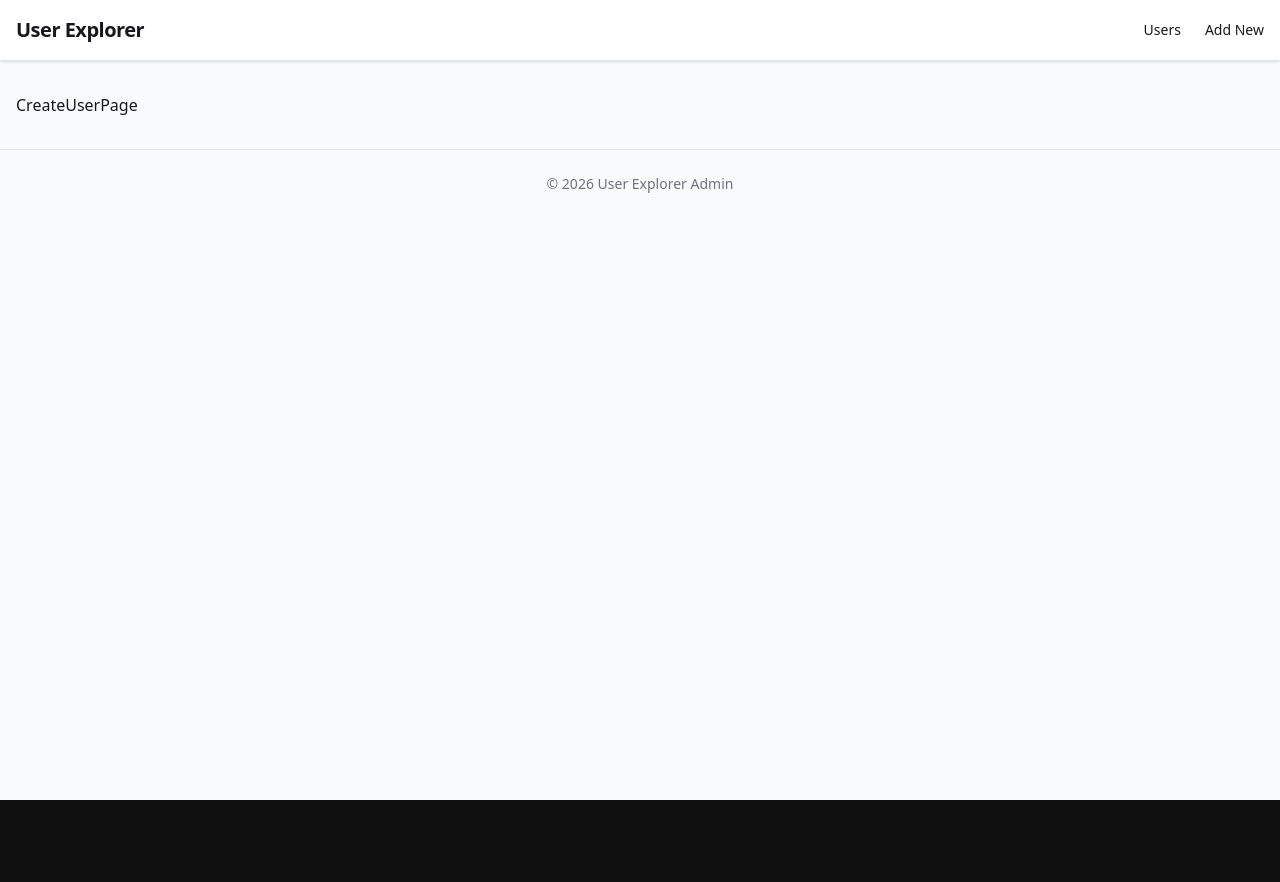
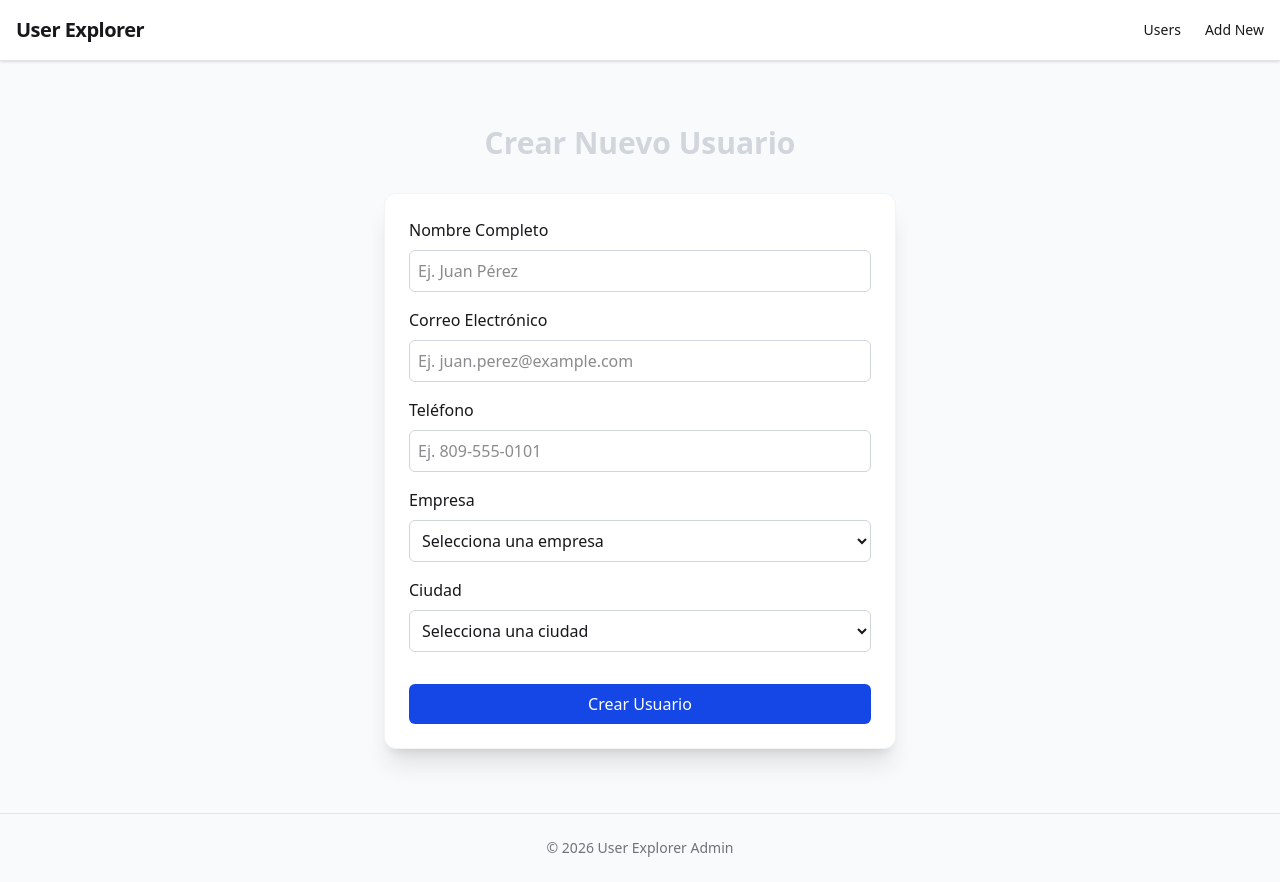
Before and after one commit to jeancs21/jcsr-fe-user-explorer, a React (Vite) app: page /create-user in a window 1280 px wide. Before the commit the page ends 800 px from the top, so only its background shows below. Built offline with nearby package versions, Linux system fonts and the light colour scheme.

Commit message:
Created UserForm component & schemas

```diff
--- /dev/null
+++ b/src/features/user/components/UserForm.tsx
@@ -0,0 +1,71 @@
+import { useForm } from 'react-hook-form';
+import { yupResolver } from '@hookform/resolvers/yup';
+import TextField from '../../../components/ui/inputs/TextField';
+import Select from '../../../components/ui/inputs/Select';
+import Button from '../../../components/ui/Button';
+import { userFormSchema, type UserFormData } from '../schemas/userFormSchema';
+import { COMPANY_OPTIONS } from '../services/mockCompanies';
+import { CITY_OPTIONS } from '../services/mockCities';
+
+interface UserFormProps {
+  initialData?: UserFormData;
+  onSubmit: (data: UserFormData) => void;
+  submitLabel?: string;
+}
+
+const UserForm = ({ initialData, onSubmit, submitLabel = 'Guardar' }: UserFormProps) => {
+  const {
+    register,
+    handleSubmit,
+    formState: { errors },
+  } = useForm<UserFormData>({
+    resolver: yupResolver(userFormSchema),
+    defaultValues: initialData,
+  });
+
+  return (
+    <form onSubmit={handleSubmit(onSubmit)} className="flex flex-col gap-4 max-w-lg mx-auto p-6 bg-white dark:bg-zinc-900 shadow-xl rounded-xl border border-zinc-100 dark:border-zinc-800">
+      <TextField
+        label="Nombre Completo"
+        placeholder="Ej. Juan Pérez"
+        {...register('name')}
+        error={errors.name?.message}
+      />
+
+      <TextField
+        label="Correo Electrónico"
+        placeholder="Ej. juan.perez@example.com"
+        type="email"
+        {...register('email')}
+        error={errors.email?.message}
+      />
+
+      <TextField
+        label="Teléfono"
+        placeholder="Ej. 809-555-0101"
+        {...register('phone')}
+        error={errors.phone?.message}
+      />
+
+      <Select
+        label="Empresa"
+        options={COMPANY_OPTIONS}
+        {...register('company')}
+        error={errors.company?.message}
+      />
+
+      <Select
+        label="Ciudad"
+        options={CITY_OPTIONS}
+        {...register('city')}
+        error={errors.city?.message}
+      />
+
+      <Button type="submit" className="mt-4 bg-blue-700 text-white py-2 px-4 rounded-md hover:bg-blue-800 transition-colors">
+        {submitLabel}
+      </Button>
+    </form>
+  );
+};
+
+export default UserForm;
--- /dev/null
+++ b/src/features/user/schemas/userFormSchema.ts
@@ -0,0 +1,11 @@
+import * as yup from 'yup';
+
+export const userFormSchema = yup.object({
+  name: yup.string().required('El nombre es obligatorio').min(3, 'El nombre debe tener al menos 3 caracteres'),
+  email: yup.string().required('El correo es obligatorio').email('Ingresa un correo válido'),
+  phone: yup.string().required('El teléfono es obligatorio'),
+  company: yup.string().required('La empresa es obligatoria'),
+  city: yup.string().required('La ciudad es obligatoria'),
+}).required();
+
+export type UserFormData = yup.InferType<typeof userFormSchema>;
--- a/src/pages/CreateUserPage.tsx
+++ b/src/pages/CreateUserPage.tsx
@@ -1,7 +1,18 @@
+import UserForm from '../features/user/components/UserForm';
+import type { UserFormData } from '../features/user/schemas/userFormSchema';
+
 const CreateUserPage = () => {
+
+  const handleCreateUser = (data: UserFormData) => {
+    console.log('Creando nuevo usuario:', data);
+  };
+
   return (
-    <div>CreateUserPage</div>
-  )
-}
+    <div className="container mx-auto py-8 px-4">
+      <h1 className="text-3xl font-bold text-gray-300 mb-8 text-center">Crear Nuevo Usuario</h1>
+      <UserForm onSubmit={handleCreateUser} submitLabel="Crear Usuario" />
+    </div>
+  );
+};
 
-export default CreateUserPage
+export default CreateUserPage;
--- a/src/pages/EditUserPage.tsx
+++ b/src/pages/EditUserPage.tsx
@@ -1,7 +1,30 @@
+import UserForm from '../features/user/components/UserForm';
+import type { UserFormData } from '../features/user/schemas/userFormSchema';
+
 const EditUserPage = () => {
+
+  const mockUserData: UserFormData = {
+    name: 'Juan Pérez',
+    email: 'juan.perez@example.com',
+    phone: '809-555-0101',
+    company: 'Tech Solutions RD',
+    city: 'Santo Domingo',
+  };
+
+  const handleEditUser = (data: UserFormData) => {
+    console.log('Editando usuario con nuevos datos:', data);
+  };
+
   return (
-    <div>EditUserPage</div>
-  )
-}
+    <div className="container mx-auto py-8 px-4">
+      <h1 className="text-3xl font-bold text-gray-300 mb-8 text-center">Editar Usuario</h1>
+      <UserForm
+        initialData={mockUserData}
+        onSubmit={handleEditUser}
+        submitLabel="Actualizar Usuario"
+      />
+    </div>
+  );
+};
 
-export default EditUserPage
+export default EditUserPage;
```
